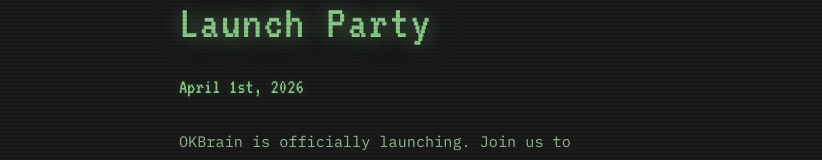
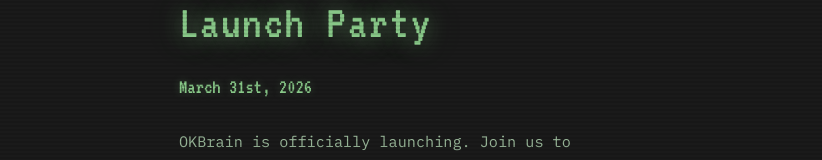
Before and after one commit to okbrainhq/okbrain.org, a Next.js app: page /launch-party in a window 1280 px wide. Shown: the part 151-311 px from the top of the page, without its empty margins (229-1051 px from the left). Built offline with nearby package versions, Linux system fonts and the light colour scheme.

Commit message:
Update to 31st March for the event

```diff
--- a/pages/launch-party.js
+++ b/pages/launch-party.js
@@ -9,14 +9,14 @@
     <Layout>
       <Seo
         title="Launch Party"
-        description="Join the OKBrain Launch Party on April 1st, 2026. Open-source AI Harness, grants, and weekly office hours."
+        description="Join the OKBrain Launch Party on March 31st, 2026. Open-source AI Harness, grants, and weekly office hours."
         path="/launch-party"
         image="/og/launch-party.png"
       />
 
       <section className={styles.container}>
         <h1 className={styles.title}>Launch Party</h1>
-        <p className={styles.date}>April 1st, 2026</p>
+        <p className={styles.date}>March 31st, 2026</p>
 
         <div className={styles.content}>
           <p>OKBrain is officially launching. Join us to witness:</p>
--- a/scripts/generate-instagram-poster.mjs
+++ b/scripts/generate-instagram-poster.mjs
@@ -235,7 +235,7 @@
                 },
                 children: [
                   detailItem("Hatch Works"),
-                  detailItem("April 1st, 2026"),
+                  detailItem("March 31st, 2026"),
                   detailItem("6PM Onwards"),
                 ],
               },
--- a/scripts/generate-og-images.mjs
+++ b/scripts/generate-og-images.mjs
@@ -218,7 +218,7 @@
                   fontSize: 38,
                   marginBottom: 20,
                 },
-                children: "// April 1, 2026",
+                children: "// March 31, 2026",
               },
             },
             {
```
Also changed, not shown: content/posts/embrace-ai-but-own-it.md (+1 -1 lines).
